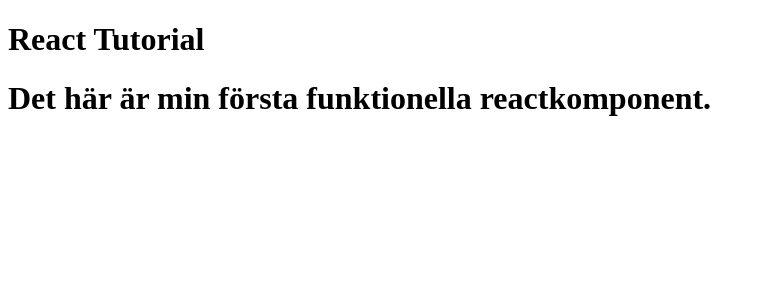
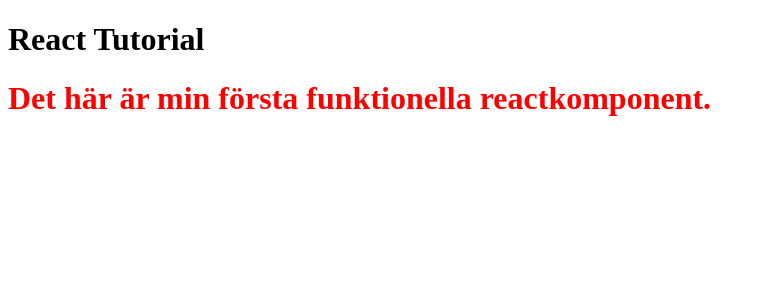
Before and after one commit to BjornBergquist/refreshReactProject, a React (Create React App) app: page / in a window 1280 px wide. Shown: the top 300 px of the page, without its empty margins (0-765 px from the left). Built offline with nearby package versions, Linux system fonts and the light colour scheme.

Commit message:
added some CSS

```diff
--- /dev/null
+++ b/src/components/myfirstcomponent/MyFirstComponent.css
@@ -0,0 +1,3 @@
+.mfc__header {
+  color: red;
+}
--- a/src/components/myfirstcomponent/MyFirstComponent.js
+++ b/src/components/myfirstcomponent/MyFirstComponent.js
@@ -1,9 +1,10 @@
 import React from 'react'
+import "./MyFirstComponent.css";
 
 export const MyFirstComponent = () => {
     return (
         <React.Fragment>
-            <h1> Det här är min första funktionella reactkomponent. </h1>
+            <h1 className="mfc__header"> Det här är min första funktionella reactkomponent. </h1>
         </React.Fragment>
     )
 }
```
